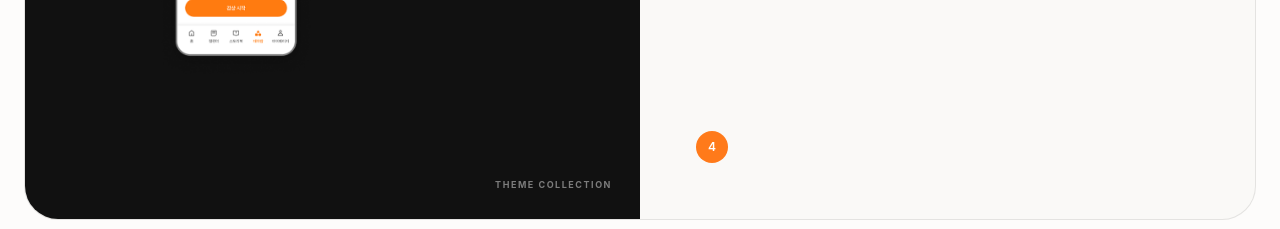
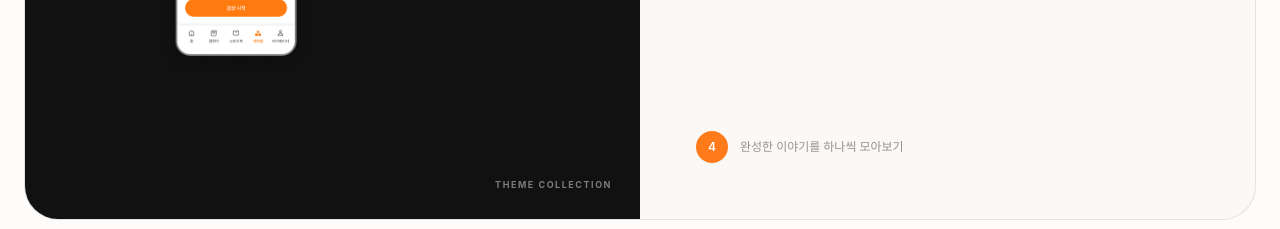
Before and after one commit to HALO-UMC/HALO-Homepage, a React (Vite) app: page / in a window 1280 px wide. Shown: the part 4740-4969 px from the top of the page. Built offline with nearby package versions, Linux system fonts and the light colour scheme; a web font is replaced by a local one.

Commit message:
[Style] : 테마함 기능 문구 수정

```diff
--- a/src/App.jsx
+++ b/src/App.jsx
@@ -1011,6 +1011,9 @@ function ProductSection() {
 
                         {index === 2 &&
                           "함께한 시간을 다시 꺼내보기"}
+
+                        {index === 3 &&
+                          "완성한 이야기를 하나씩 모아보기"}
                       </span>
                     </div>
                   </div>
```
